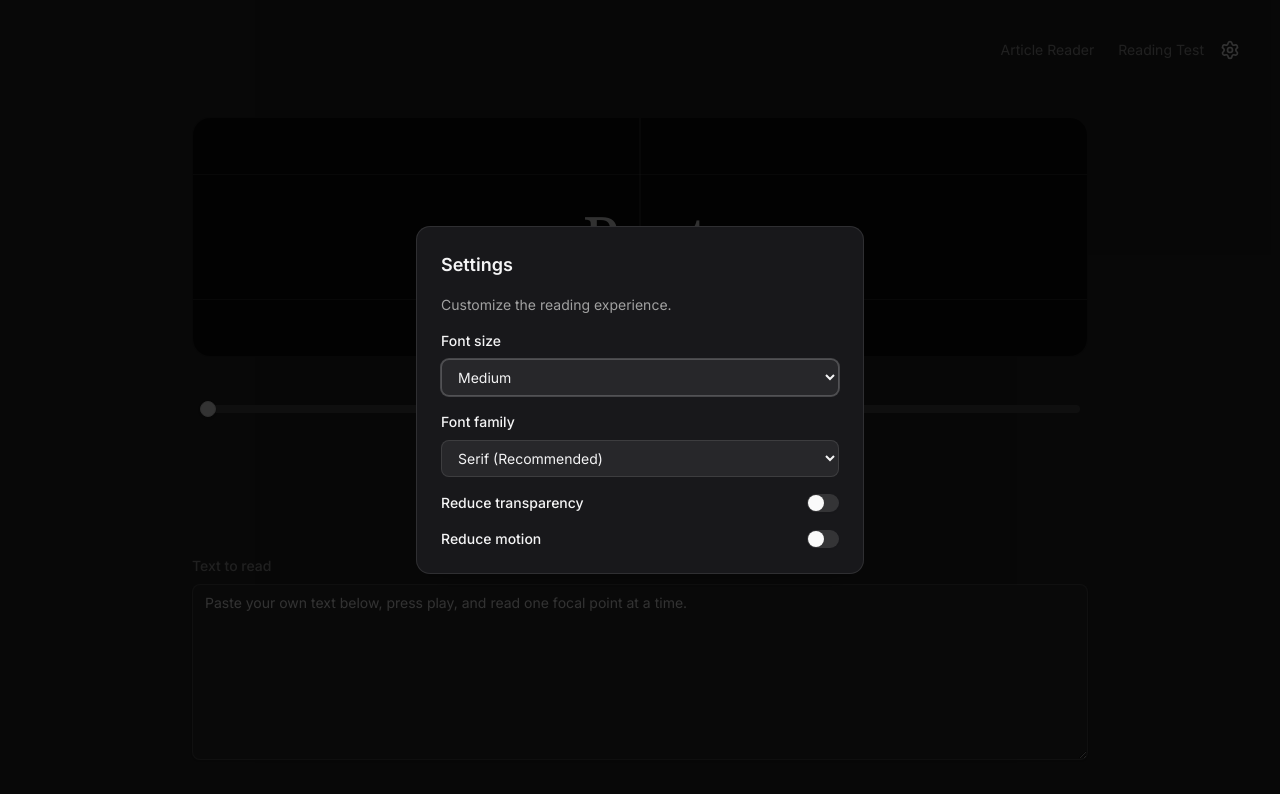
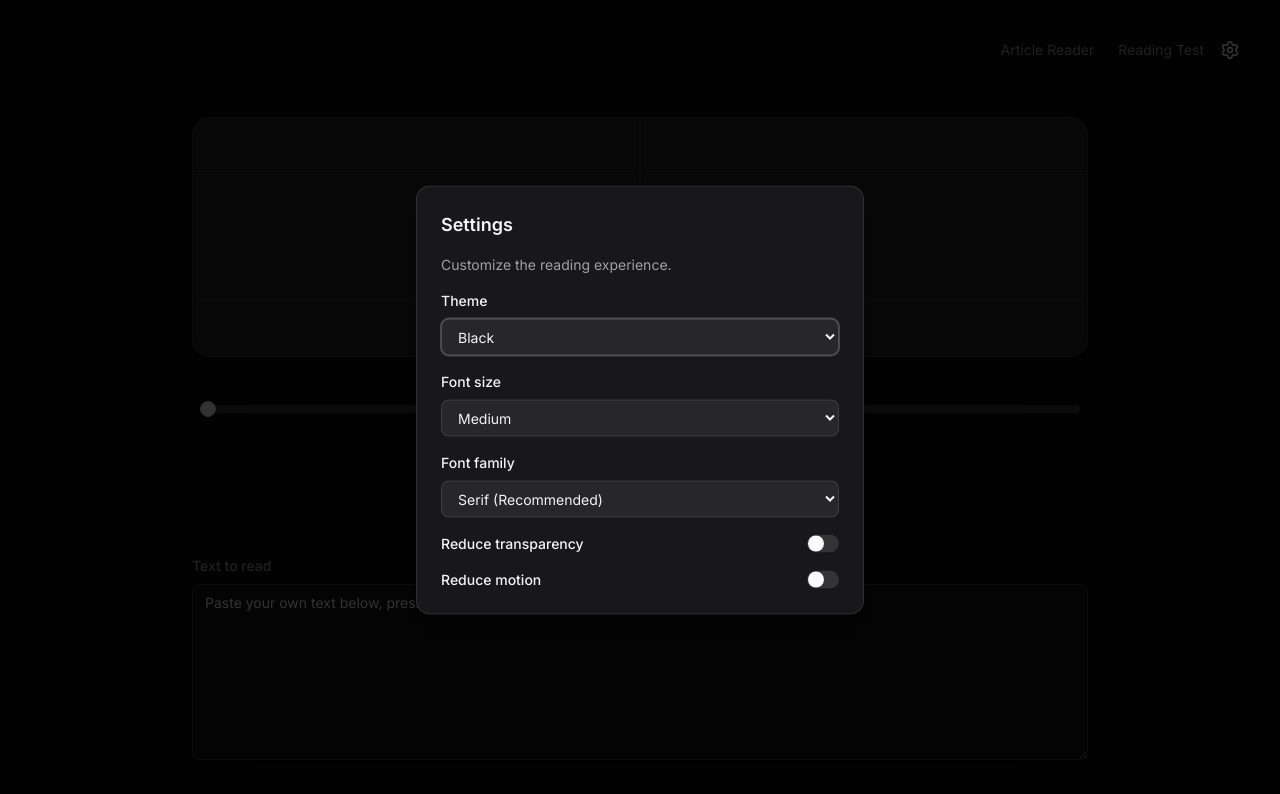
Before and after one commit to SpyC0der77/speedreader, a Next.js app: page / in a window 1280 px wide. Both pictures are taken after a click on the button 1230 px from the left and 50 px from the top of the page. Shown: the top 794 px of the page. Built offline with nearby package versions, Linux system fonts and the light colour scheme.

Commit message:
Enhance theme management by adding ThemeProvider and theme selection options in ReaderPage and SpeedReader components. Update globals.css for improved theme color definitions and introduce a gray theme variant. Ensure consistent user experience with theme switching capabilities.

```diff
--- a/app/globals.css
+++ b/app/globals.css
@@ -91,8 +91,8 @@ body {
 }
 
 .dark {
-  /* Gray theme: background = page (lighter), muted = speed reader (darker) */
-  --background: oklch(0.269 0 0);
+  /* Black theme (default): dark page, lighter speed reader */
+  --background: oklch(0.145 0 0);
   --foreground: oklch(0.985 0 0);
   --card: oklch(0.205 0 0);
   --card-foreground: oklch(0.985 0 0);
@@ -100,11 +100,11 @@ body {
   --popover-foreground: oklch(0.985 0 0);
   --primary: oklch(0.922 0 0);
   --primary-foreground: oklch(0.205 0 0);
-  --secondary: oklch(0.269 0 0);
+  --secondary: oklch(0.205 0 0);
   --secondary-foreground: oklch(0.985 0 0);
-  --muted: oklch(0.145 0 0);
+  --muted: oklch(0.269 0 0);
   --muted-foreground: oklch(0.708 0 0);
-  --accent: oklch(0.269 0 0);
+  --accent: oklch(0.205 0 0);
   --accent-foreground: oklch(0.985 0 0);
   --destructive: oklch(0.704 0.191 22.216);
   --border: oklch(1 0 0 / 10%);
@@ -125,6 +125,15 @@ body {
   --sidebar-ring: oklch(0.556 0 0);
 
   scrollbar-width: thin;
+  scrollbar-color: oklch(0.556 0 0 / 60%) oklch(0.145 0 0);
+}
+
+.dark[data-theme="gray"] {
+  --background: oklch(0.269 0 0);
+  --muted: oklch(0.145 0 0);
+  --secondary: oklch(0.269 0 0);
+  --accent: oklch(0.269 0 0);
+
   scrollbar-color: oklch(0.556 0 0 / 60%) oklch(0.269 0 0);
 }
 
--- a/app/layout.tsx
+++ b/app/layout.tsx
@@ -1,5 +1,6 @@
 import type { Metadata } from "next";
 import { Inter, JetBrains_Mono } from "next/font/google";
+import { ThemeScript } from "@/lib/theme-context";
 import { Providers } from "./providers";
 import "./globals.css";
 
@@ -24,7 +25,10 @@ export default function RootLayout({
   children: React.ReactNode;
 }>) {
   return (
-    <html lang="en" className="dark">
+    <html lang="en" className="dark" suppressHydrationWarning>
+      <head>
+        <ThemeScript />
+      </head>
       <body
         className={`${inter.variable} ${jetbrainsMono.variable} antialiased`}
       >
--- a/app/reader/page.tsx
+++ b/app/reader/page.tsx
@@ -12,6 +12,7 @@ import { SpeedReader } from "@/components/speed-reader";
 import { Slider } from "@/components/ui/slider";
 import { useReduceMotion } from "@/lib/reduce-motion-context";
 import { useReduceTransparency } from "@/lib/reduce-transparency-context";
+import { useTheme, THEMES, type Theme } from "@/lib/theme-context";
 import {
   attachTrailingCommasToLinks,
   extractTextFromHtml,
@@ -138,6 +139,7 @@ const DEFAULT_SPEECH_BREAK_MS = 250;
 export default function ReaderPage() {
   const { reduceMotion, setReduceMotion } = useReduceMotion();
   const { reduceTransparency, setReduceTransparency } = useReduceTransparency();
+  const { theme, setTheme } = useTheme();
   const [url, setUrl] = useState("");
   const [article, setArticle] = useState<ArticleData | null>(null);
   const [wrappedContent, setWrappedContent] = useState<string | null>(null);
@@ -352,6 +354,26 @@ export default function ReaderPage() {
                   Adjust pause durations (values at 250 WPM; scale with speed).
                 </Dialog.Description>
                 <div className="space-y-4">
+                  <div>
+                    <label
+                      htmlFor="reader-theme-select"
+                      className="mb-2 block text-sm font-medium text-zinc-100"
+                    >
+                      Theme
+                    </label>
+                    <select
+                      id="reader-theme-select"
+                      value={theme}
+                      onChange={(e) => setTheme(e.target.value as Theme)}
+                      className="w-full rounded-md border border-white/10 bg-zinc-800 px-3 py-2 text-sm text-zinc-100 focus:border-white/20 focus:outline-none focus:ring-1 focus:ring-white/20"
+                    >
+                      {(Object.keys(THEMES) as Theme[]).map((key) => (
+                        <option key={key} value={key}>
+                          {THEMES[key]}
+                        </option>
+                      ))}
+                    </select>
+                  </div>
                   <div>
                     <label
                       htmlFor="sentence-end"
--- a/components/speed-reader.tsx
+++ b/components/speed-reader.tsx
@@ -11,6 +11,7 @@ import { Switch } from "@/components/ui/switch";
 import { Textarea } from "@/components/ui/textarea";
 import { useReduceMotion } from "@/lib/reduce-motion-context";
 import { useReduceTransparency } from "@/lib/reduce-transparency-context";
+import { useTheme, THEMES, type Theme } from "@/lib/theme-context";
 import {
   calculateReadingTimeMs,
   getWordParts,
@@ -78,6 +79,7 @@ type SpeedReaderProps =
 export function SpeedReader(props: SpeedReaderProps): React.ReactElement | null {
   const { reduceMotion, setReduceMotion } = useReduceMotion();
   const { reduceTransparency, setReduceTransparency } = useReduceTransparency();
+  const { theme, setTheme } = useTheme();
   const isFull = props.variant === "full";
   const isTest = props.variant === "test";
   const controlledWordIndex = props.controlledWordIndex;
@@ -206,9 +208,7 @@ export function SpeedReader(props: SpeedReaderProps): React.ReactElement | null
   const readingTimeLabel =
     remainingReadingTimeMs >= 60000
       ? `~${Math.round(remainingReadingTimeMs / 60000)} min`
-      : remainingReadingTimeMs >= 1000
-        ? `~${Math.round(remainingReadingTimeMs / 1000)} sec`
-        : null;
+      : `~${Math.round(remainingReadingTimeMs / 1000)} sec`;
 
   useEffect(() => {
     if (isFinished && props.onComplete && !hasCalledCompleteRef.current) {
@@ -434,6 +434,26 @@ export function SpeedReader(props: SpeedReaderProps): React.ReactElement | null
             <div className="space-y-4">
               <div>
                 <label
+                  htmlFor="theme-select"
+                  className="mb-2 block text-sm font-medium text-zinc-100"
+                >
+                  Theme
+                </label>
+                <select
+                  id="theme-select"
+                  value={theme}
+                  onChange={(e) => setTheme(e.target.value as Theme)}
+                  className="w-full rounded-md border border-white/10 bg-zinc-800 px-3 py-2 text-sm text-zinc-100 focus:border-white/20 focus:outline-none focus:ring-1 focus:ring-white/20"
+                >
+                  {(Object.keys(THEMES) as Theme[]).map((key) => (
+                    <option key={key} value={key}>
+                      {THEMES[key]}
+                    </option>
+                  ))}
+                </select>
+              </div>
+              <div>
+                <label
                   htmlFor="font-size"
                   className="mb-2 block text-sm font-medium text-zinc-100"
                 >
--- /dev/null
+++ b/lib/theme-context.tsx
@@ -0,0 +1,112 @@
+"use client";
+
+import React, { createContext, useCallback, useContext, useMemo, useSyncExternalStore } from "react";
+
+const STORAGE_KEY = "speedreader-theme";
+const VALID_THEMES = ["black", "gray"] as const;
+const DEFAULT_THEME: Theme = "black";
+
+const THEMES = {
+  black: "Black",
+  gray: "Gray",
+} as const;
+
+type Theme = (typeof VALID_THEMES)[number];
+
+function isValidTheme(value: unknown): value is Theme {
+  return typeof value === "string" && VALID_THEMES.includes(value as Theme);
+}
+
+function getStoredTheme(): Theme {
+  if (typeof window === "undefined") return DEFAULT_THEME;
+  try {
+    const stored = localStorage.getItem(STORAGE_KEY);
+    return isValidTheme(stored) ? stored : DEFAULT_THEME;
+  } catch {
+    return DEFAULT_THEME;
+  }
+}
+
+function applyTheme(theme: Theme) {
+  document.documentElement.setAttribute("data-theme", theme);
+}
+
+let listeners: Array<() => void> = [];
+
+function emitChange() {
+  for (const listener of listeners) listener();
+}
+
+function subscribe(listener: () => void) {
+  listeners = [...listeners, listener];
+  return () => {
+    listeners = listeners.filter((l) => l !== listener);
+  };
+}
+
+function setThemeExternal(theme: Theme) {
+  applyTheme(theme);
+  try {
+    localStorage.setItem(STORAGE_KEY, theme);
+  } catch {
+    // Ignore
+  }
+  emitChange();
+}
+
+function getSnapshot(): Theme {
+  if (typeof document === "undefined") return DEFAULT_THEME;
+  const attr = document.documentElement.getAttribute("data-theme");
+  return isValidTheme(attr) ? attr : DEFAULT_THEME;
+}
+
+function getServerSnapshot(): Theme {
+  return DEFAULT_THEME;
+}
+
+interface ThemeContextValue {
+  theme: Theme;
+  setTheme: (theme: Theme) => void;
+}
+
+const ThemeContext = createContext<ThemeContextValue | null>(null);
+
+/**
+ * Inline script that runs before React hydrates to set the data-theme
+ * attribute, preventing FOUC and hydration mismatches.
+ */
+export function ThemeScript() {
+  const scriptContent = `(function(){try{var t=localStorage.getItem("${STORAGE_KEY}");if(t==="gray"||t==="black"){document.documentElement.setAttribute("data-theme",t)}else{document.documentElement.setAttribute("data-theme","${DEFAULT_THEME}")}}catch(e){document.documentElement.setAttribute("data-theme","${DEFAULT_THEME}")}})()`;
+
+  return (
+    <script
+      dangerouslySetInnerHTML={{ __html: scriptContent }}
+      suppressHydrationWarning
+    />
+  );
+}
+
+export function ThemeProvider({ children }: { children: React.ReactNode }) {
+  const theme = useSyncExternalStore(subscribe, getSnapshot, getServerSnapshot);
+
+  const setTheme = useCallback((value: Theme) => {
+    setThemeExternal(value);
+  }, []);
+
+  const value = useMemo(() => ({ theme, setTheme }), [theme, setTheme]);
+
+  return (
+    <ThemeContext.Provider value={value}>{children}</ThemeContext.Provider>
+  );
+}
+
+export function useTheme() {
+  const ctx = useContext(ThemeContext);
+  if (!ctx) {
+    return { theme: DEFAULT_THEME, setTheme: () => {} };
+  }
+  return ctx;
+}
+
+export { THEMES };
+export type { Theme };
```
Also changed, not shown: app/providers.tsx (+8 -5 lines).
